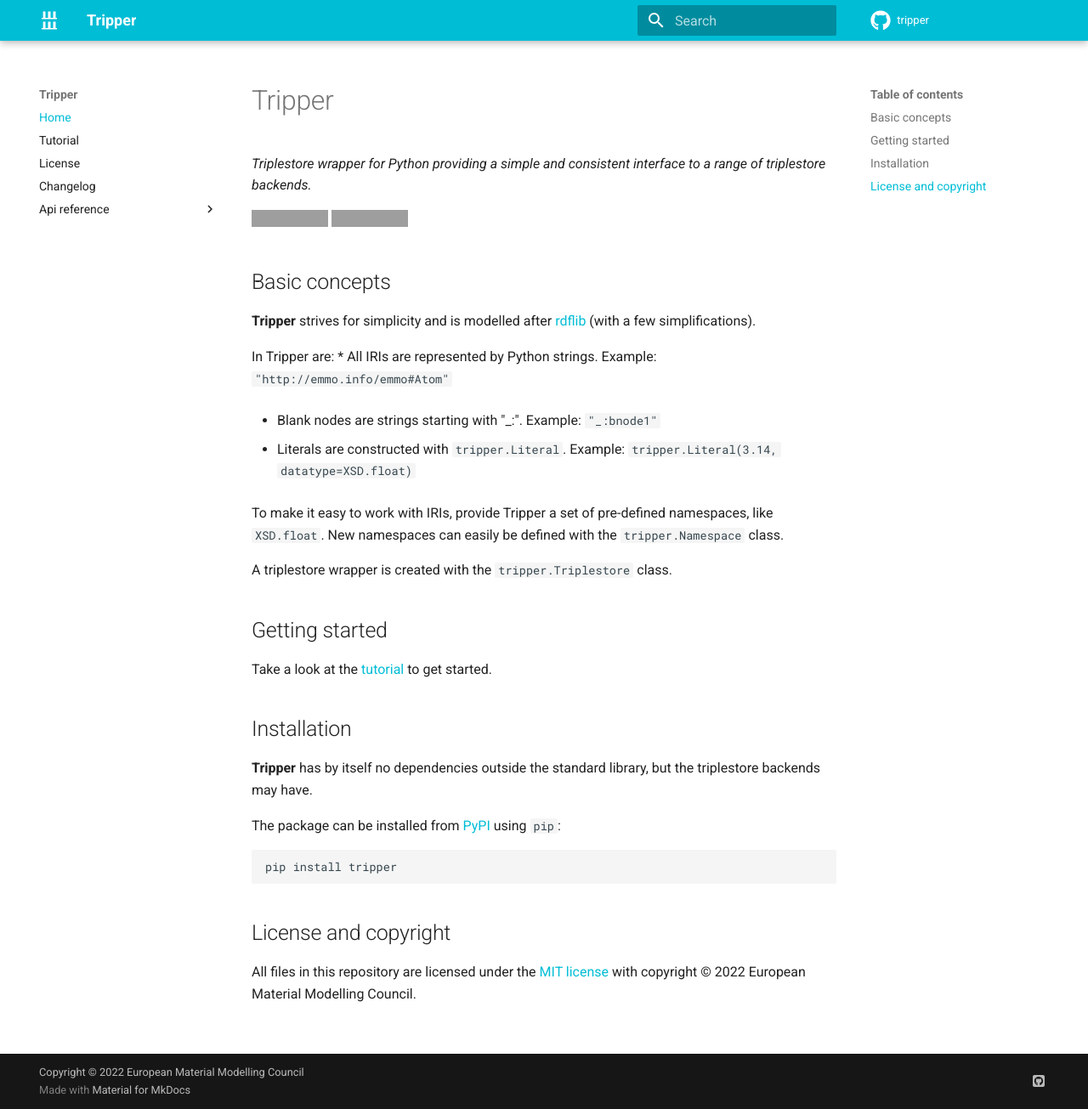
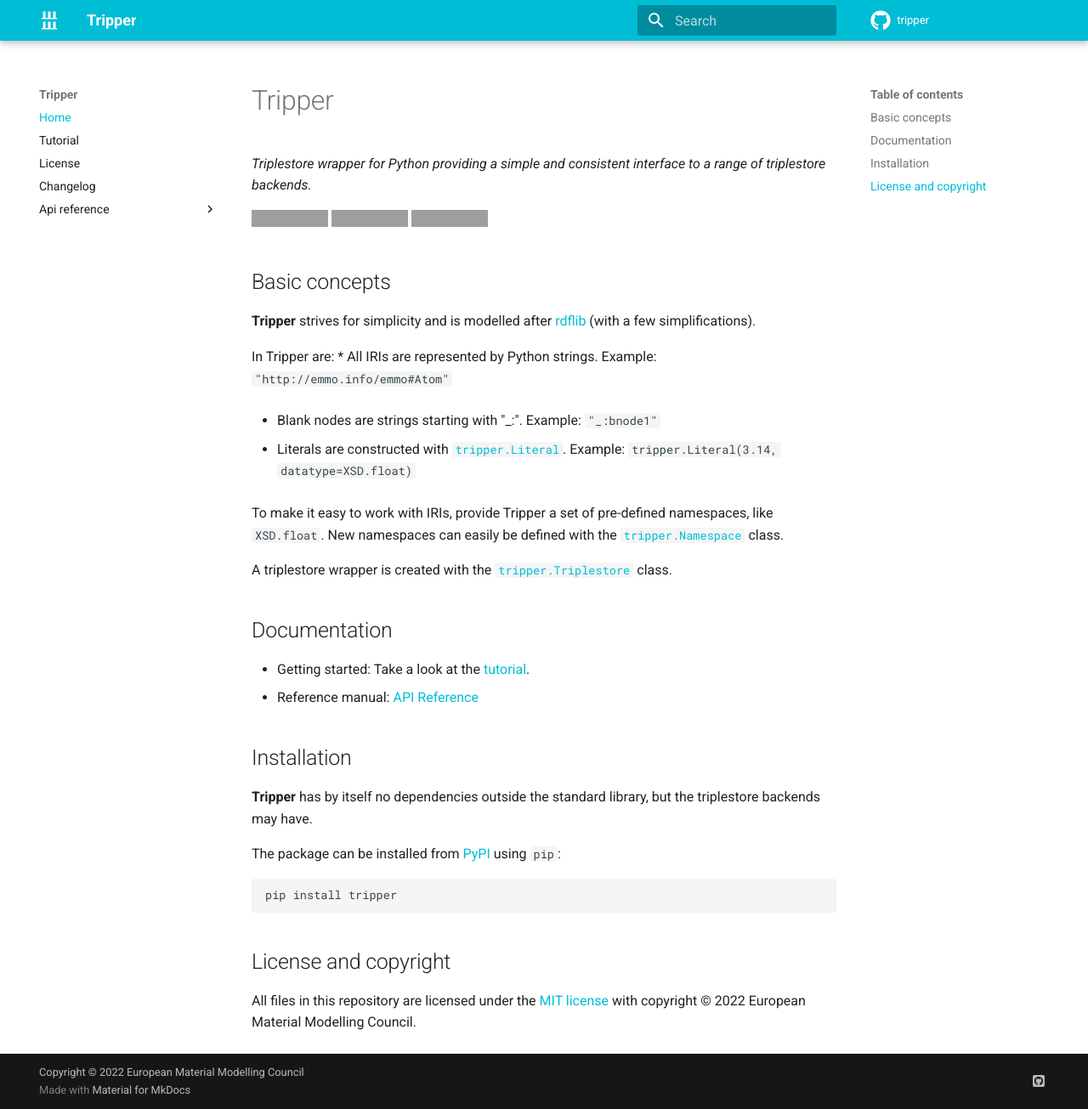
Before and after one commit to EMMC-ASBL/tripper, an MkDocs documentation site: the page built from docs/index.md, in a window 1280 px wide and 1305 px high. Shown: the whole window at 85% size. Built offline with MkDocs 1.6.1 and Material for MkDocs 9.7.7, drawn with Linux system fonts in a browser that asks for light colours; comment, search, counter and statistics services are not loaded; the version menu is left out; grey boxes are pictures that could not be loaded.

Commit message:
Added references to the README file

````diff
--- a/docs/index.md
+++ b/docs/index.md
@@ -2,9 +2,9 @@
 =======
 _Triplestore wrapper for Python providing a simple and consistent interface to a range of triplestore backends._
 
+[![PyPI](https://img.shields.io/pypi/v/tripper?logo=pypi)](https://pypi.org/project/tripper)
+[![Documentation](https://img.shields.io/badge/documentation-informational?logo=github)](https://emmc-asbl.github.io/tripper/latest/)
 ![CI tests](https://github.com/EMMC-ASBL/tripper/workflows/CI%20-%20Tests/badge.svg)
-[![PyPI version](https://badge.fury.io/py/tripper.svg)](https://badge.fury.io/py/tripper)
-
 
 
 Basic concepts
@@ -18,19 +18,20 @@
 * Blank nodes are strings starting with "_:".
   Example: `"_:bnode1"`
 
-* Literals are constructed with `tripper.Literal`.
+* Literals are constructed with [`tripper.Literal`][Literal].
   Example: `tripper.Literal(3.14, datatype=XSD.float)`
 
 To make it easy to work with IRIs, provide Tripper a set of pre-defined namespaces, like `XSD.float`.
-New namespaces can easily be defined with the `tripper.Namespace` class.
+New namespaces can easily be defined with the [`tripper.Namespace`][Namespace] class.
 
-A triplestore wrapper is created with the `tripper.Triplestore` class.
+A triplestore wrapper is created with the [`tripper.Triplestore`][Triplestore] class.
 
 
 
-Getting started
----------------
-Take a look at the [tutorial](tutorial.md) to get started.
+Documentation
+-------------
+* Getting started: Take a look at the [tutorial](tutorial.md).
+* Reference manual: [API Reference]
 
 
 Installation
@@ -39,7 +40,7 @@
 library, but the triplestore backends may have.
 
 
-The package can be installed from [PyPI](https://pypi.org/project/tripper) using `pip`:
+The package can be installed from [PyPI] using `pip`:
 
 ```shell
 pip install tripper
@@ -52,3 +53,8 @@
 
 
 [rdflib]: https://rdflib.readthedocs.io/en/stable/
+[PyPI]: https://pypi.org/project/tripper
+[API Reference]: https://emmc-asbl.github.io/tripper/latest/api_reference/triplestore/
+[Literal]: https://emmc-asbl.github.io/tripper/latest/api_reference/triplestore/#tripper.triplestore.Literal
+[Namespace]: https://emmc-asbl.github.io/tripper/latest/api_reference/triplestore/#tripper.triplestore.Namespace
+[Triplestore]: https://emmc-asbl.github.io/tripper/latest/api_reference/triplestore/#tripper.triplestore.Triplestore
````
Also changed, not shown: README.md (+15 -9 lines).
